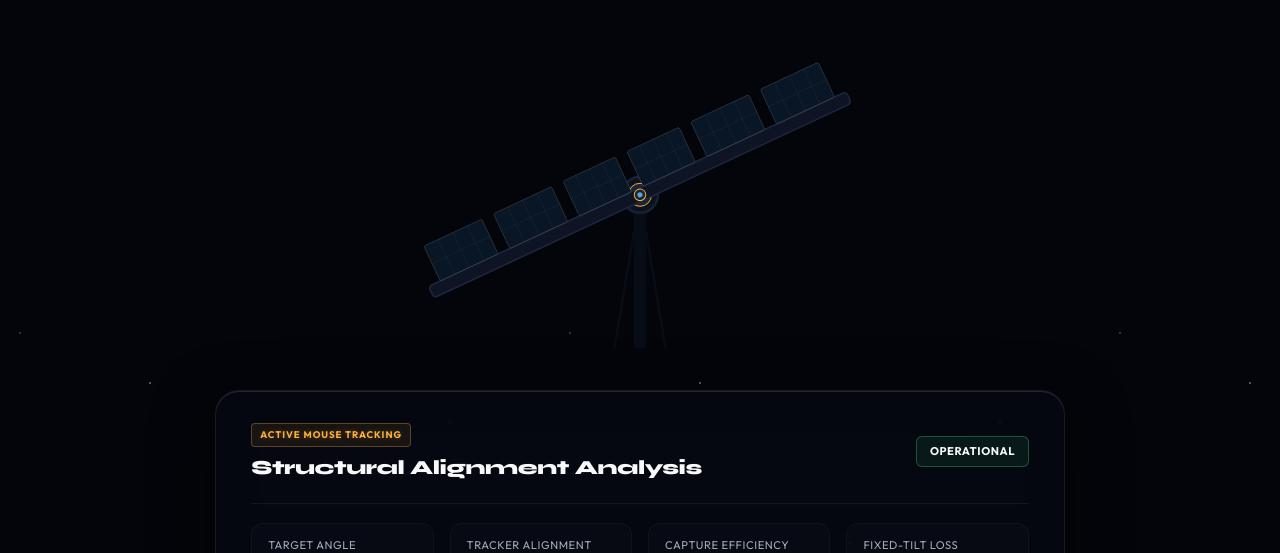
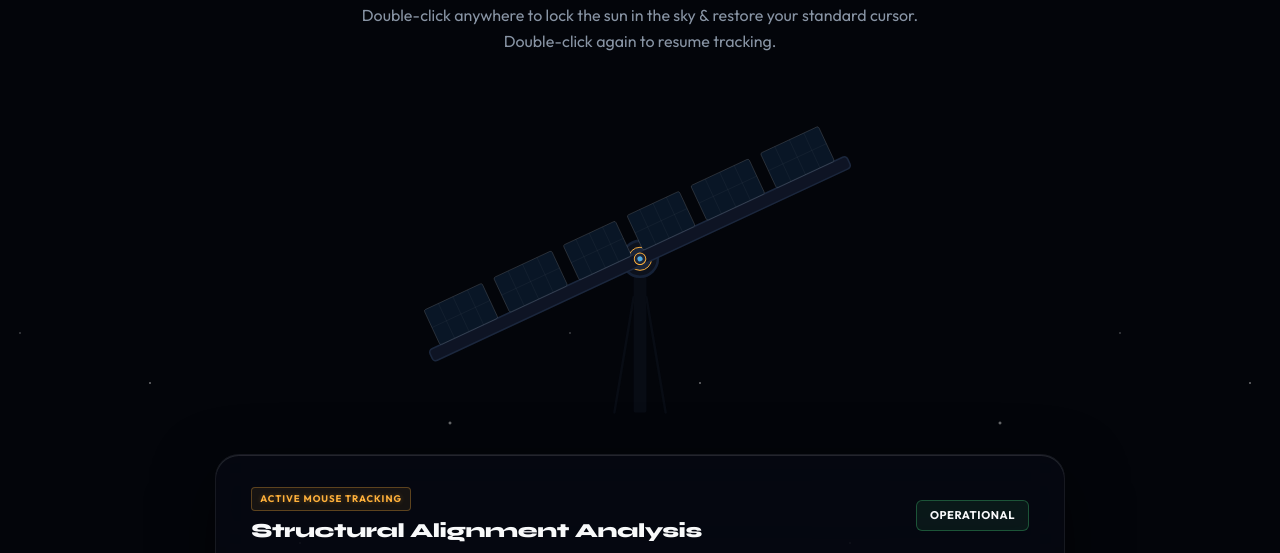
Before and after one commit to NecroticAngel/traklab_playground, a website: page panel.html in a window 1280 px wide. Shown: the part 247-800 px from the top of the page. Drawn offline with Linux system fonts and the light colour scheme.

Commit message:
UI: Add double-click lock helper instructions under the sandbox title

```diff
--- a/panel.html
+++ b/panel.html
@@ -36,6 +36,7 @@
     <div class="sandbox-header animate-on-scroll visible">
       <span class="sandbox-title-badge">INTERACTIVE LAB</span>
       <h2 class="sandbox-main-title">Move your mouse across the page to steer the tracker</h2>
+      <p class="sandbox-instruction">Double-click anywhere to lock the sun in the sky & restore your standard cursor. Double-click again to resume tracking.</p>
     </div>
 
     <!-- Center SVG Container -->
--- a/style.css
+++ b/style.css
@@ -1560,3 +1560,15 @@ section {
     transform: translate(-50%, -50%) scale(1.12);
   }
 }
+
+.sandbox-instruction {
+  font-size: clamp(0.85rem, 1.8vw, 1rem);
+  color: var(--color-text-muted);
+  margin-top: 0.8rem;
+  max-width: 600px;
+  margin-left: auto;
+  margin-right: auto;
+  line-height: 1.6;
+  font-weight: 400;
+  opacity: 0.85;
+}
```
